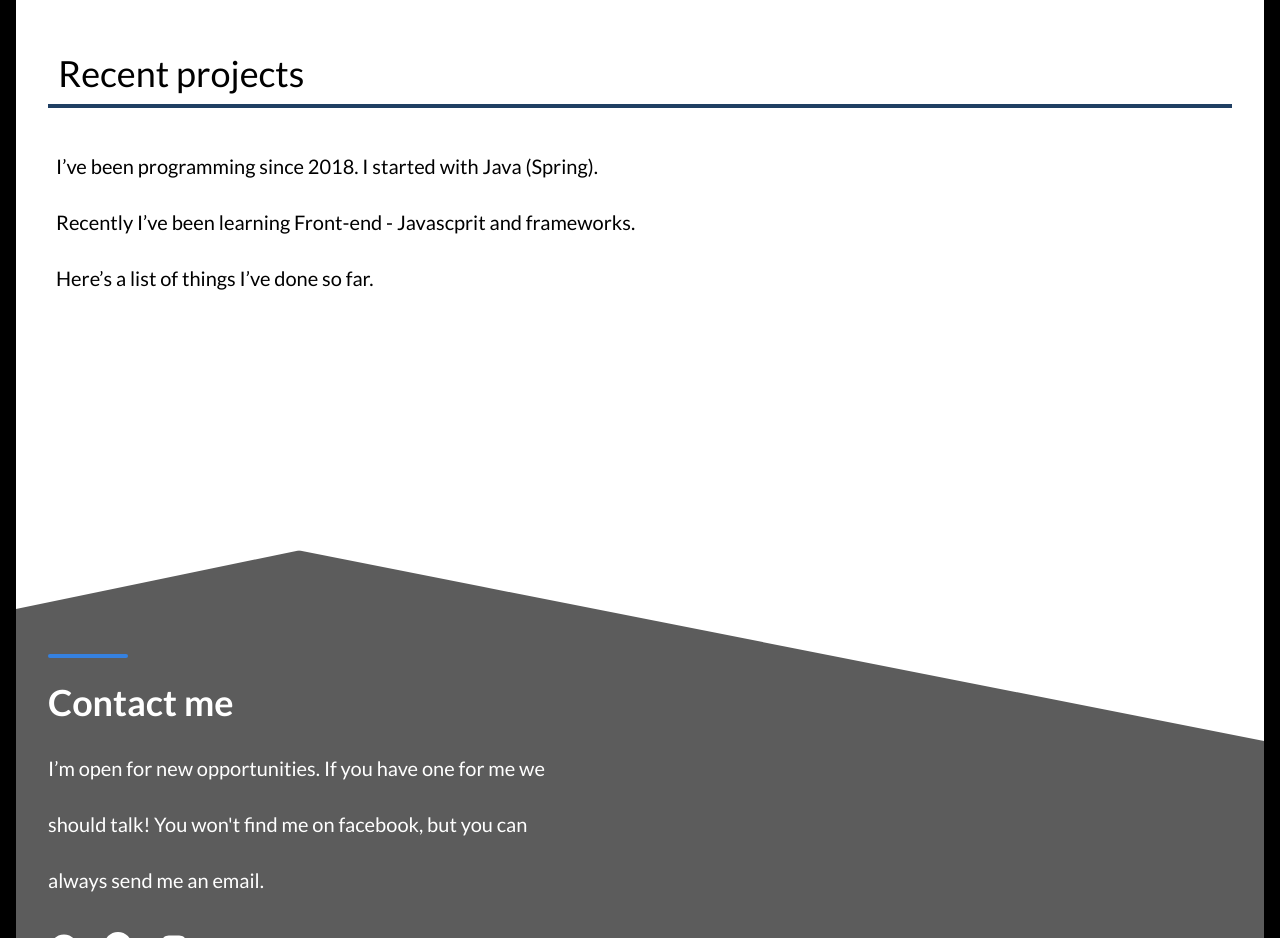
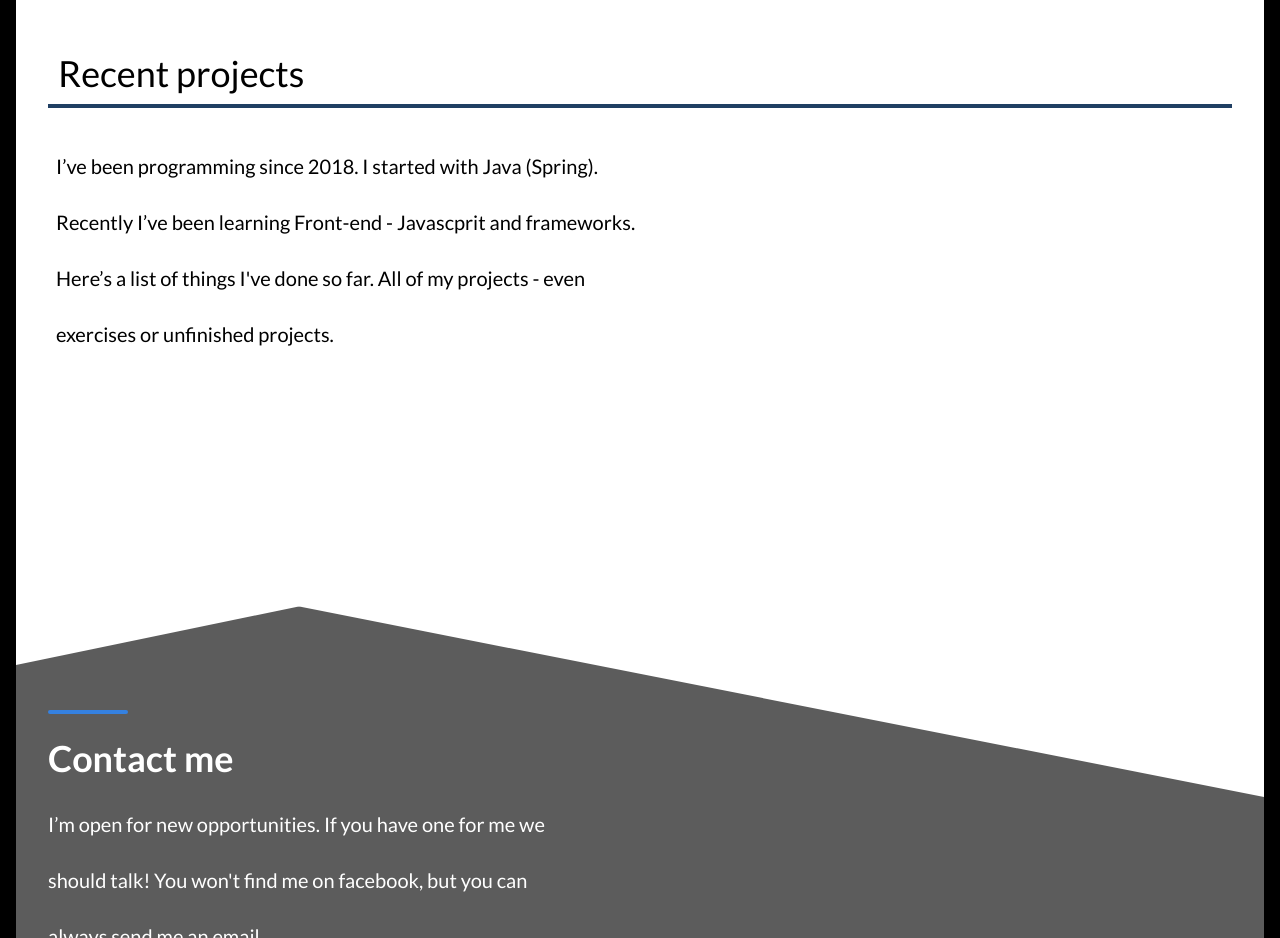
Before and after one commit to Maczi01/maczi01.github.io, a website: page src/content/index.html in a window 1280 px wide. Shown: the part 1700-2638 px from the top of the page. Drawn offline with nearby package versions, Linux system fonts and the light colour scheme; files that its build step writes are made by us from their sources; no server answers; files whose address does not match are found by name.

Commit message:
change in projects section description

```diff
--- a/src/content/index.html
+++ b/src/content/index.html
@@ -100,7 +100,7 @@
             <!--                learn front end - javascript and frameworks. Here’s the list of the things I’ve done so far.</p>-->
             <p class="projects__description">I’ve been programming since 2018. I started with Java (Spring). Recently
                 I’ve been learning Front-end - Javascprit and frameworks.
-                Here’s a list of things I’ve done so far.</p>
+                Here’s a list of things I've done so far. All of my projects - even exercises or unfinished projects.</p>
             <ul class="projects__list">
             </ul>
         </div>
```
